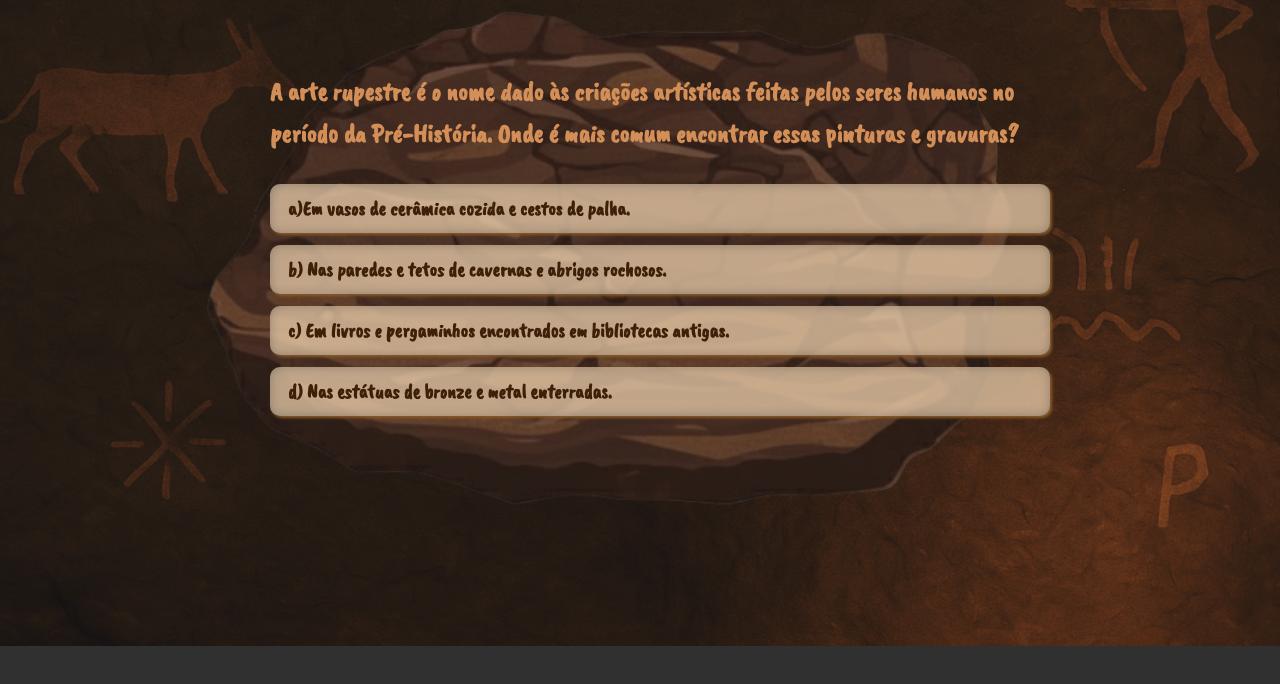
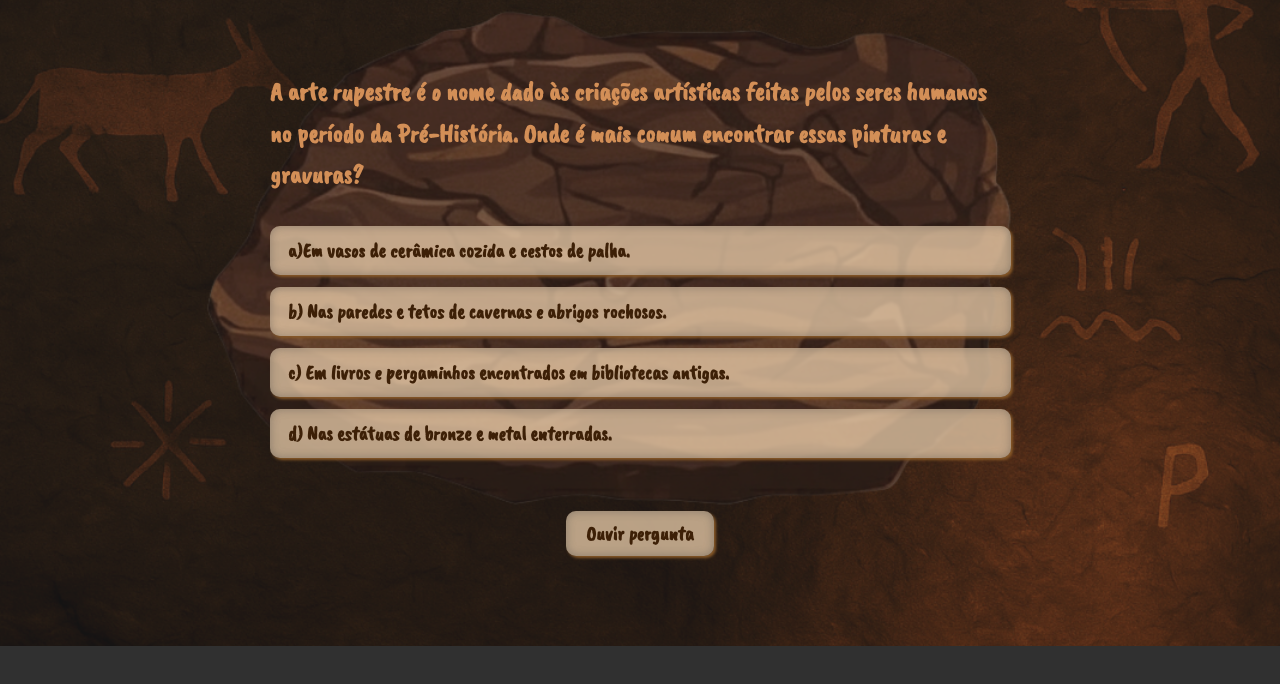
Before and after one commit to vfzim7380/Arte-Rupestre-e-Egipcia, a plain HTML site: page Quiz rupestre/quiz1.html in a window 1280 px wide. Shown: the part 154-838 px from the top of the page. Before the commit the page ends 800 px from the top, so only its background shows below. Drawn offline with nearby package versions, Linux system fonts and the light colour scheme.

Commit message:
commit - 1.4
Finalização do botão de acessibilidade dos quiz

```diff
--- a/Quiz rupestre/estilo.css
+++ b/Quiz rupestre/estilo.css
@@ -205,10 +205,8 @@ nav ul li a:hover {
 }
 
 .botao-ler {
-    background-color: #d8c59a;
-    border: 2px solid #5a3e1b;
     padding: 10px 20px;
-    font-size: 18px;
+    font-size: 20px;
     border-radius: 8px;
     cursor: pointer;
     margin: 25px auto 40px auto;
@@ -218,8 +216,13 @@ nav ul li a:hover {
     transition: 0.3s;
     position: absolute;
     bottom: 50px;
-    left: 50%;
-    transform: translateX(-50%);
+    background: rgba(236, 207, 173, 0.75);
+    border: none;
+    border-radius: 10px;
+    color: #3d2007;
+    font-weight: bold;
+    box-shadow: 2px 2px 3px #885927, inset 0 0 10px rgba(71, 71, 71, 0.411);
+    backdrop-filter: blur(1px);
 }
 
 .botao-ler:hover {
--- a/Quiz rupestre/quiz1.html
+++ b/Quiz rupestre/quiz1.html
@@ -34,12 +34,12 @@
     <a href="quiz5.html">Pergunta 5</a>
 </nav>
 
+<main>
     <div class="container">
+        <div class="conteudo">
+            <h2 id="pergunta">A arte rupestre é o nome dado às criações artísticas feitas pelos seres humanos no período da Pré-História. Onde é mais comum encontrar essas pinturas e gravuras?</h2>
 
-    <div class="conteudo">
-        <h2>A arte rupestre é o nome dado às criações artísticas feitas pelos seres humanos no período da Pré-História. Onde é mais comum encontrar essas pinturas e gravuras?</h2>
-
-        <div class="opcoes">
+            <div class="opcoes" id="alternativas">
                 <button onclick="enviarResposta(false)">a)Em vasos de cerâmica cozida e cestos de palha.</button>
                 <button onclick="enviarResposta(true)">b) Nas paredes e tetos de cavernas e abrigos rochosos.</button>
                 <button onclick="enviarResposta(false)">c) Em livros e pergaminhos encontrados em bibliotecas antigas.</button>
@@ -48,6 +48,9 @@
 
         </div>
     </div>
+</main>
+
+<button id="btnLer" class="botao-ler">Ouvir pergunta</button>
 
 <script src="script.js"></script>
 </body>
```
Also changed, not shown: Quiz egipcia/quiz1.html (+1 -1 lines), Quiz rupestre/quiz2.html (+4 -2 lines), Quiz rupestre/quiz3.html (+4 -2 lines), Quiz rupestre/quiz4.html (+4 -2 lines), Quiz rupestre/quiz5.html (+4 -2 lines). Lines whose indentation alone changed are shown as unchanged.
